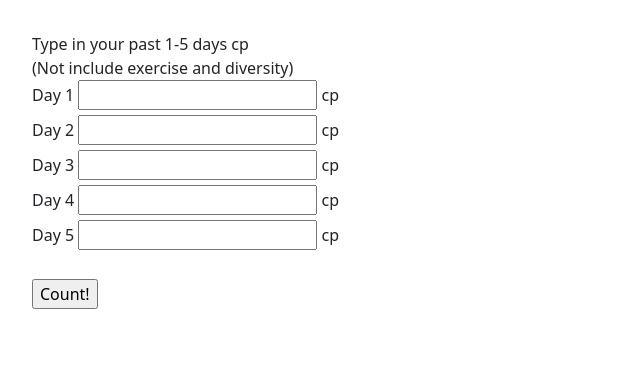
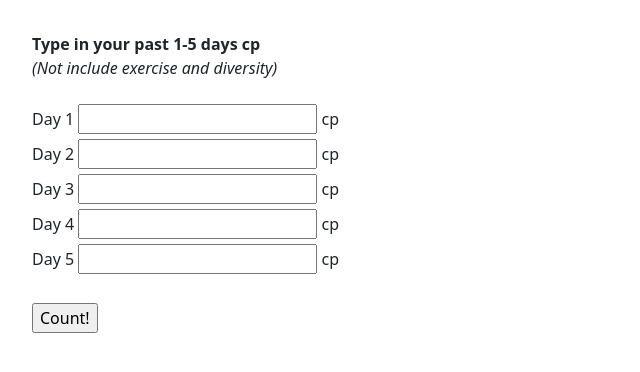
Before and after one commit to Craftguy-Billies/craftguy.eu.org, a plain HTML site: page consistency.html in a window 1280 px wide. Shown: the whole page, without its empty margins (0-640 px from the left). Drawn offline with nearby package versions, Linux system fonts and the light colour scheme.

Commit message:
Update consistency.html

```diff
--- a/consistency.html
+++ b/consistency.html
@@ -25,8 +25,9 @@
         <!--[if lt IE 7]>
             <p class="browsehappy">You are using an <strong>outdated</strong> browser. Please <a href="#">upgrade your browser</a> to improve your experience.</p>
         <![endif]-->
-        <div>Type in your past 1-5 days cp</div>
-        <div>(Not include exercise and diversity)</div>
+        <div><b>Type in your past 1-5 days cp</b></div>
+        <div><em>(Not include exercise and diversity)</em></div>
+        <br>
         Day 1 <input type="text" class="points"> cp<br>
         Day 2 <input type="text" class="points"> cp<br>
         Day 3 <input type="text" class="points"> cp<br>
```
